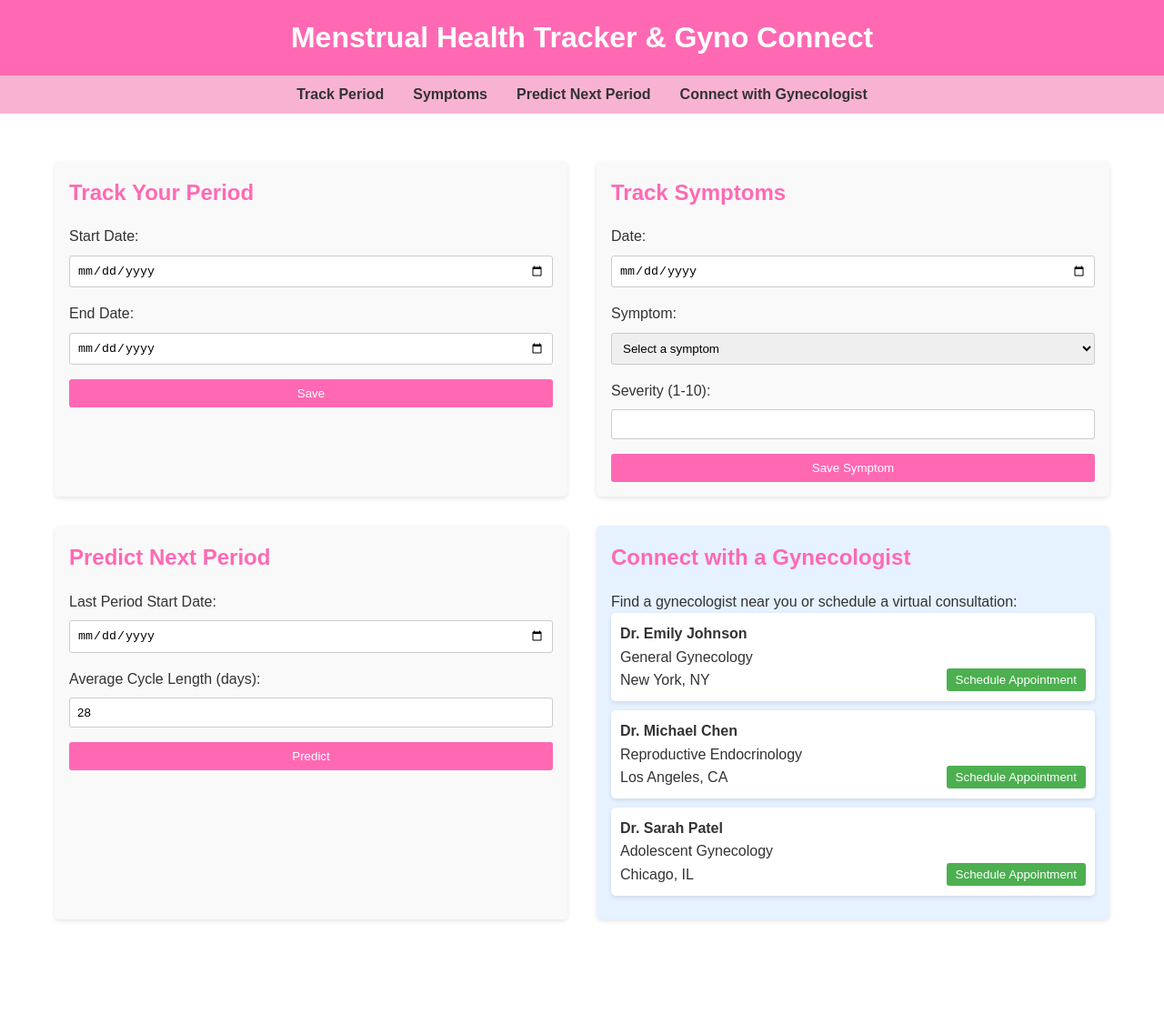
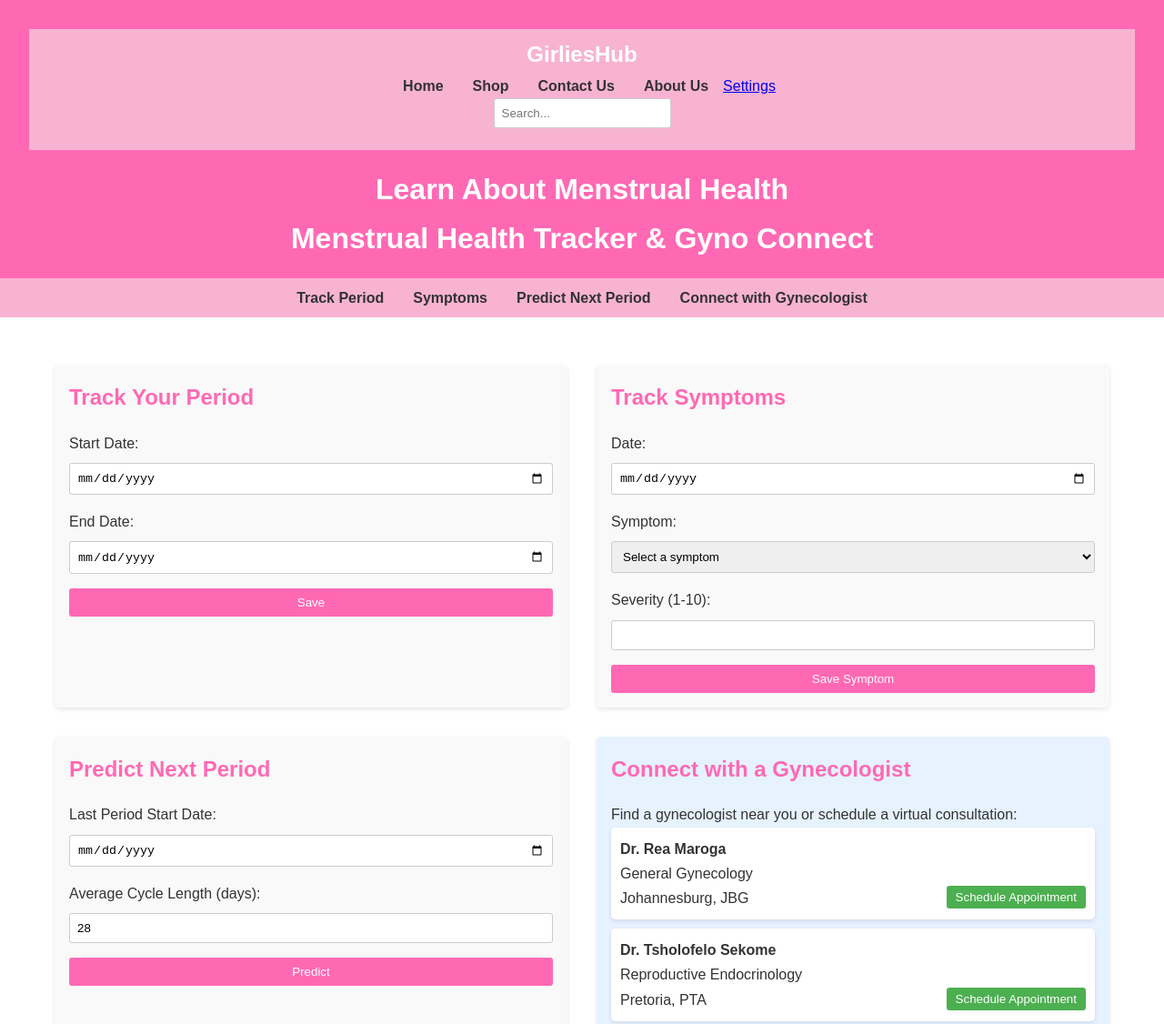
Before and after one commit to reaapunzell/Aquatutor, a plain HTML site: page track-period.html in a window 1280 px wide. Shown: the top 1126 px of the page at 91% size. Before the commit the page ends 1063 px from the top, so only its background shows below. Drawn offline with Linux system fonts and the light colour scheme.

Commit message:
made changes

```diff
--- a/track-period.html
+++ b/track-period.html
@@ -20,7 +20,7 @@
 
         body {
             font-family: Arial, sans-serif;
-            line-height: 1.6;
+            line-height: 1.7;
             color: var(--text-color);
             background-color: var(--background-color);
         }
@@ -171,6 +171,25 @@
 </head>
 <body>
     <header>
+
+
+            <!-- Navigation -->
+            <header>
+                <nav>
+                    <h1>GirliesHub</h1>
+                    <ul>
+                        <li><a href="index.html">Home</a></li>
+                        <li><a href="purchaseProducts.html" class="btn">Shop</a></li>
+                        <li><a href="contact-us.html" class="btn">Contact Us</a></li>
+                        <li><a href="about-us.html" class="btn">About Us</a></li>
+                        </li><a href="settings.html" class="btn">Settings</a></li>
+                    </ul>
+                    <div class="search-bar">
+                        <input type="text" placeholder="Search...">
+                    </div>
+                </nav>
+            </header>
+            <h1>Learn About Menstrual Health</h1>
         <h1>Menstrual Health Tracker & Gyno Connect</h1>
     </header>
     <nav>
@@ -284,9 +303,9 @@
 
         // Sample gynecologists data (in a real application, this would come from a backend API)
         const gynecologists = [
-            { name: "Dr. Emily Johnson", specialty: "General Gynecology", location: "New York, NY" },
-            { name: "Dr. Michael Chen", specialty: "Reproductive Endocrinology", location: "Los Angeles, CA" },
-            { name: "Dr. Sarah Patel", specialty: "Adolescent Gynecology", location: "Chicago, IL" }
+            { name: "Dr. Rea Maroga", specialty: "General Gynecology", location: "Johannesburg, JBG" },
+            { name: "Dr. Tsholofelo Sekome", specialty: "Reproductive Endocrinology", location: "Pretoria, PTA" },
+            { name: "Dr. Kagiso Patel", specialty: "Adolescent Gynecology", location: "Nelspruit, NST" }
         ];
 
         // Function to display gynecologists
```
Also changed, not shown: about-us.html (+4 -6 lines), contact-us.html (+2 -2 lines), learnPeriods.html (+1 -1 lines).
